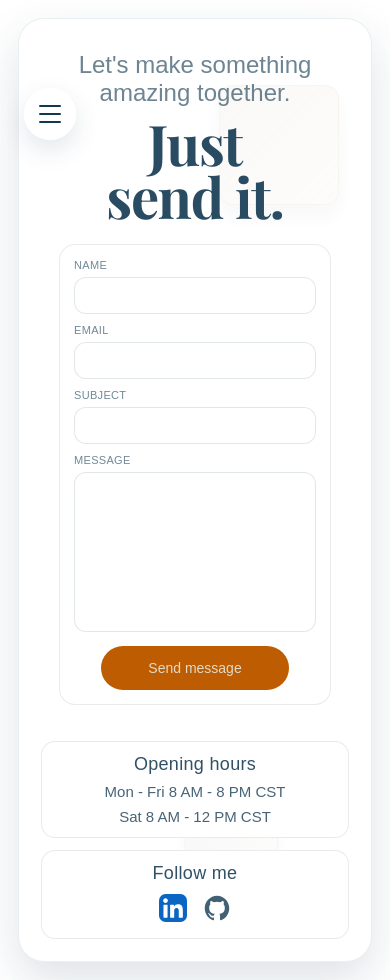
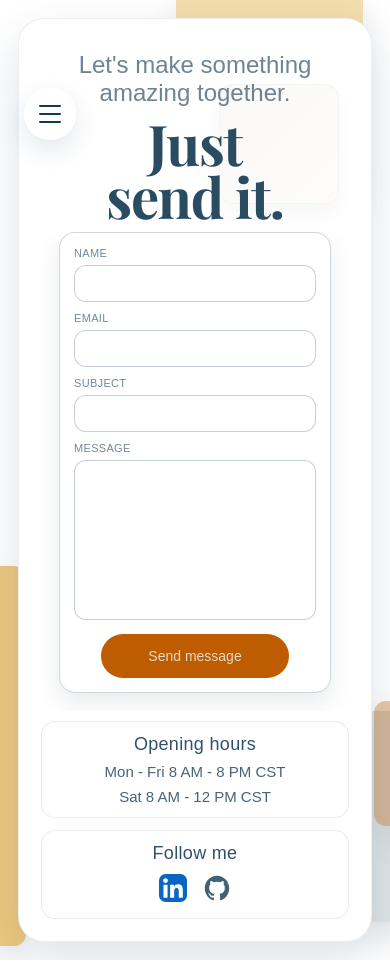
Before and after one commit to Ludwig-a11/portfolioLudwig, a React (Vite) app: page /contact in a window 390 px wide. Built offline with nearby package versions, Linux system fonts and the light colour scheme.

Commit message:
Bg Shapes in Contact Form

```diff
--- a/src/components/Contact/Contact.jsx
+++ b/src/components/Contact/Contact.jsx
@@ -182,6 +182,7 @@ export default function Contact() {
         <span className="contactPageShape contactPageShape5" />
         <span className="contactPageShape contactPageShape6" />
         <span className="contactPageShape contactPageShape7" />
+        <span className="contactPageShape contactPageShape8" />
       </div>
 
       <div className="contact-shell">
--- a/src/components/Contact/contact.css
+++ b/src/components/Contact/contact.css
@@ -82,6 +82,10 @@
   background: rgba(var(--bone-rgb), 0.76);
 }
 
+.contactPageShape8 {
+  display: none;
+}
+
 /* ===== Main shell (2 rows: services + content) ===== */
 .contact-shell {
   width: min(1380px, calc(100vw - 36px));   /* un poco más ancho */
@@ -128,16 +132,16 @@
 }
 
 .contact-shell::after {
-  width: 92px;
-  height: 92px;
-  left: 47%;
-  bottom: 11%;
+  width: 430px;
+  height: 72px;
+  left: 19%;
+  bottom: 2.6%;
   background: linear-gradient(
     145deg,
-    rgba(var(--pearl-blue-rgb), 0.34),
-    rgba(var(--bone-rgb), 0.14)
+    rgba(var(--gibraltar-sea-rgb), 0.2),
+    rgba(var(--bone-rgb), 0.34)
   );
-  box-shadow: 0 10px 18px rgba(var(--gibraltar-sea-rgb), 0.07);
+  box-shadow: 0 12px 22px rgba(var(--pearl-blue-rgb), 0.3);
 }
 
 .contact-shell > * {
@@ -149,6 +153,7 @@
 .contact-left {
   grid-column: 1;
   grid-row: 1;
+  position: relative;
 
   padding: 18px;
   background: transparent;
@@ -157,6 +162,19 @@
   grid-template-rows: auto 1fr; /* slogan | title */
   gap: 12px;
   overflow: hidden;
+}
+
+.contact-left::after {
+  content: "";
+  position: absolute;
+  right: 18%;
+  bottom: 8%;
+  width: 126px;
+  height: 228px;
+  border-radius: 14px;
+  background: rgba(var(--harvest-gold-rgb), 0.58);
+  box-shadow: 0 14px 24px rgba(var(--pearl-blue-rgb), 0.26);
+  z-index: 0;
 }
 
 .contact-kicker {
@@ -171,6 +189,8 @@
   align-self: end;
   justify-self: end;
   font-family: "Playfair Display", serif;
+  position: relative;
+  z-index: 1;
 
   font-size: clamp(74px, 5.5vw, 106px);
   line-height: 0.95;
@@ -238,7 +258,7 @@
   background: transparent;
 
   display: flex;
-  align-items: center;
+  align-items: flex-start;
   justify-content: center;
   overflow: hidden;
 }
@@ -246,16 +266,18 @@
 /* Form */
 .contact-form {
   background: rgba(255, 255, 255, 0.96);
-  border: 1px solid rgba(var(--gibraltar-sea-rgb), 0.10);
+  border: 1px solid rgba(var(--gibraltar-sea-rgb), 0.2);
   border-radius: 16px;
   padding: 14px;
-
+  box-shadow: 0 10px 22px rgba(var(--pearl-blue-rgb), 0.28);
   width: 100%;
   display: grid;
   grid-auto-rows: min-content;
   gap: 10px;
-  align-content: start;
-  height: auto;
+  align-content: center;
+  height: calc(90% - 34px);
+  margin-top: 100px;
+  min-height: 0;
   overflow: hidden;
 }
 
@@ -275,7 +297,7 @@
 .form-field textarea {
   width: 100%;
   border-radius: 12px;
-  border: 1px solid rgba(var(--gibraltar-sea-rgb), 0.12);
+  border: 1px solid rgba(var(--gibraltar-sea-rgb), 0.24);
   background: #ffffff;
   padding: 10px 12px;
   font-size: 13.5px;
@@ -284,7 +306,7 @@
 
 .form-field textarea {
   resize: none;
-  min-height: 170px; /* más parecido al mock */
+  min-height: 210px;
 }
 
 .send-button {
@@ -312,16 +334,50 @@
     place-items: stretch;
   }
 
+  .contactPageBackdrop {
+    display: block;
+  }
+
+  .contactPageShape {
+    display: none;
+  }
+
+  .contactPageShape1,
+  .contactPageShape2 {
+    display: block;
+  }
+
+  .contactPageShape3 {
+    display: block;
+  }
+
+  .contactPageShape8 {
+    display: block;
+    width: 50px;
+    height: 248px;
+    left: -22px;
+    right: auto;
+    top: auto;
+    bottom: 16px;
+    background: rgba(var(--harvest-gold-rgb), 0.5);
+    box-shadow: 0 12px 22px rgba(var(--pearl-blue-rgb), 0.24);
+  }
+
   .contact-shell {
     height: auto;
     min-height: calc(100vh - 36px);
     grid-template-columns: 1fr;
     grid-template-rows: auto auto auto;
+    gap: 10px;
   }
 
   .contact-shell::before,
   .contact-shell::after {
     opacity: 0.45;
+  }
+
+  .contact-shell::after {
+    display: none;
   }
 
   .contact-left {
@@ -331,10 +387,14 @@
     gap: 10px;
   }
 
+  .contact-left::after {
+    display: none;
+  }
+
   .contact-right {
     grid-column: 1;
     grid-row: 3;
-    padding-top: 4px;
+    padding-top: 0;
   }
 
   .contact-bottom {
@@ -372,17 +432,49 @@
   }
 
   .contact-form {
+    margin-top: 0;
+    height: auto;
+    min-height: auto;
     align-content: start;
   }
 }
 
 @media (max-width: 768px) {
   .contactPageBackdrop {
+    display: block;
+  }
+
+  .contactPageShape {
     display: none;
+  }
+
+  .contactPageShape1,
+  .contactPageShape2 {
+    display: block;
+  }
+
+  .contactPageShape3 {
+    display: block;
+  }
+
+  .contactPageShape8 {
+    display: block;
+    width: 50px;
+    height: 380px;
+    left: -24px;
+    right: auto;
+    top: auto;
+    bottom: 14px;
+    background: rgba(var(--harvest-gold-rgb), 0.5);
+    box-shadow: 0 12px 22px rgba(var(--pearl-blue-rgb), 0.24);
   }
 
   .contact-shell {
     grid-template-rows: auto auto auto;
+  }
+
+  .contact-shell::after {
+    display: none;
   }
 
   .contact-right {
```
